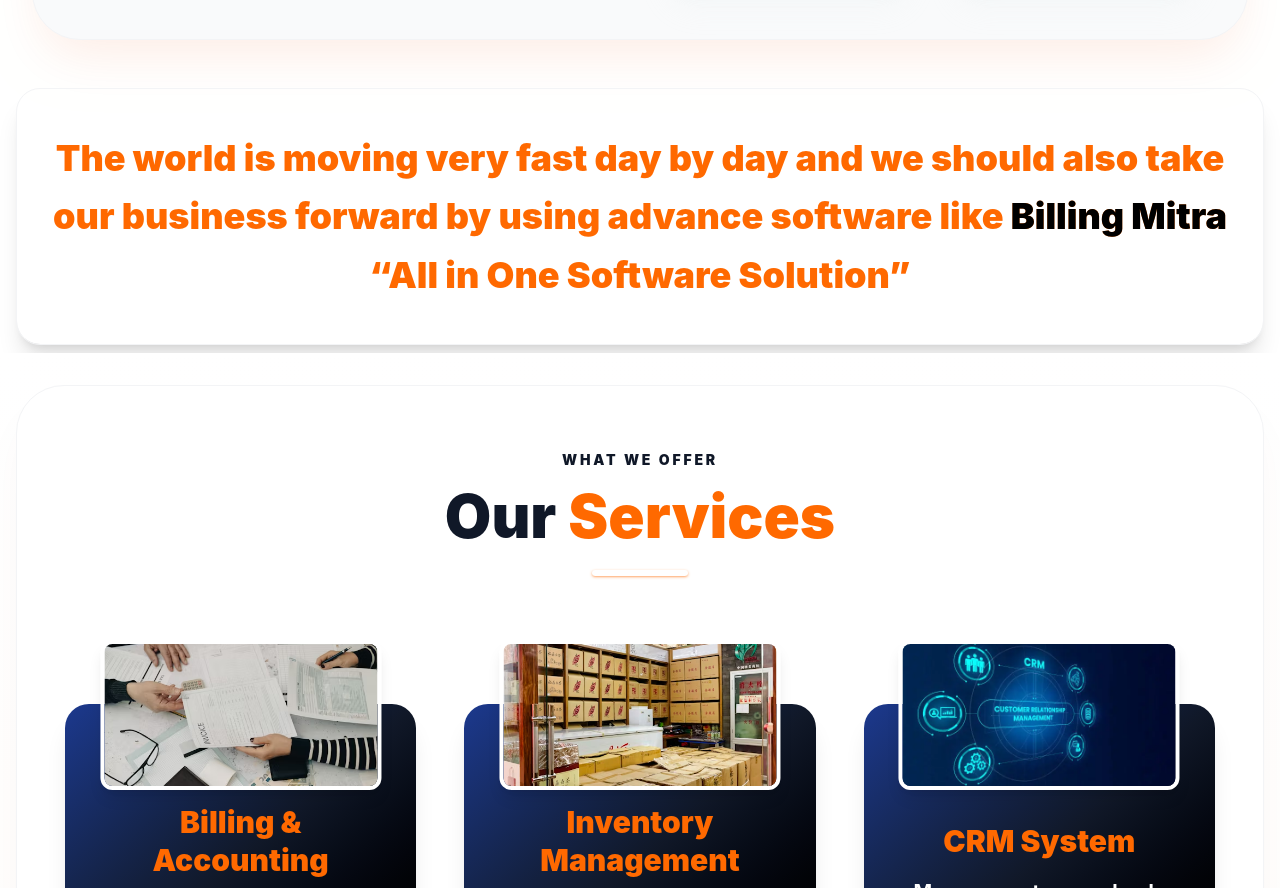
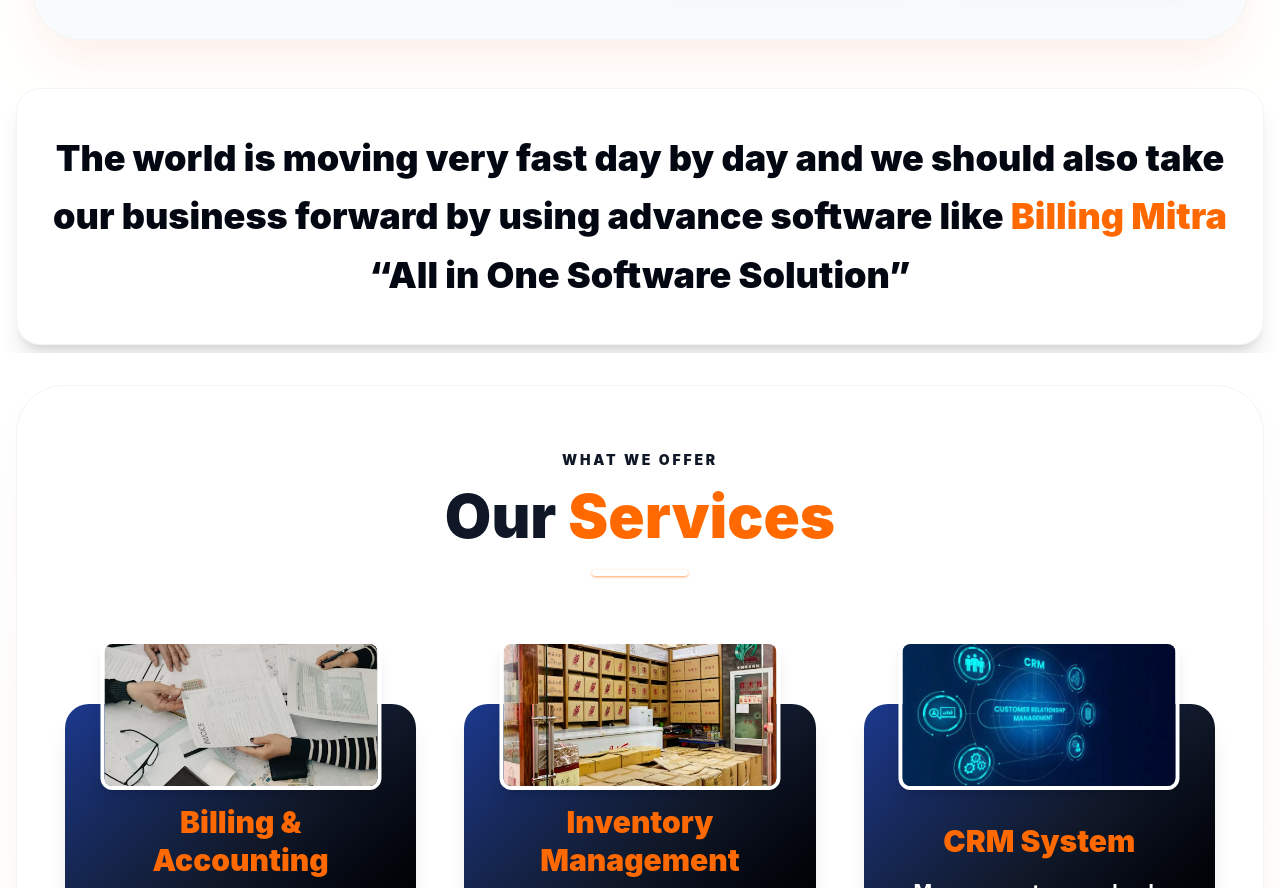
Before and after one commit to official1saurabh-ship-it/Billing-Landing-Page, a React (Vite) app: page / in a window 1280 px wide. Shown: the part 2120-3008 px from the top of the page. Built offline with nearby package versions, Linux system fonts and the light colour scheme; a web font is replaced by a local one.

Commit message:
few more updates

```diff
--- a/src/pages/HomePage.jsx
+++ b/src/pages/HomePage.jsx
@@ -208,8 +208,8 @@
 
       {/* QUOTE BANNER */}
       <div className="w-full  mx-auto px-4 mt-12 mb-2" >
-        <div className="w-full text-xl md:text-3xl lg:text-4xl text-center py-10 px-6 rounded-3xl shadow-xl bg-white border border-gray-100 bg-gradient-to-r from-orange-500 via-orange-500 to-orange-500 bg-clip-text text-transparent font-black leading-relaxed">
-          The world is moving very fast day by day and we should also take our business forward by using advance software like <span className="text-black">Billing Mitra</span> “All in One Software Solution”
+        <div className="w-full text-xl md:text-3xl lg:text-4xl text-center py-10 px-6 rounded-3xl shadow-xl bg-white border border-gray-100 text-gray-950 font-black leading-relaxed">
+          The world is moving very fast day by day and we should also take our business forward by using advance software like <span className="bg-gradient-to-r from-orange-500 via-orange-500 to-orange-500 bg-clip-text text-transparent">Billing Mitra</span> “All in One Software Solution”
         </div>
       </div >
 
```
